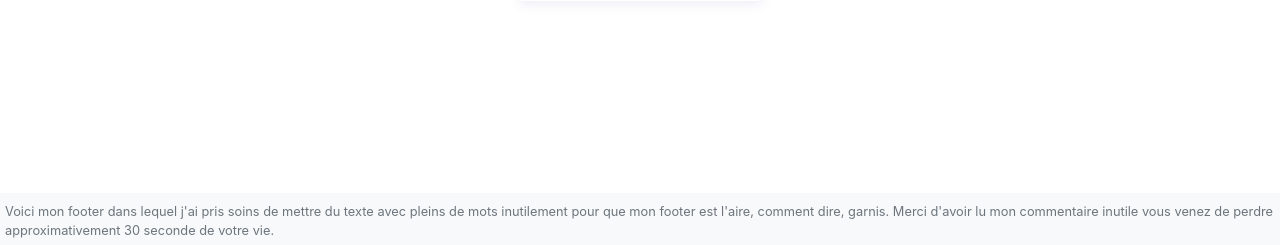
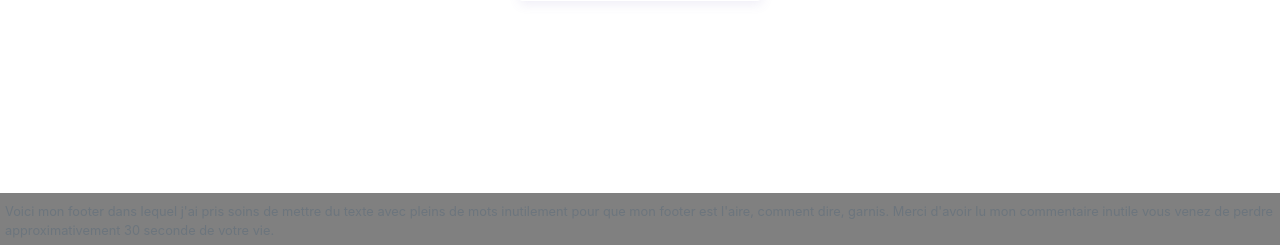
Before and after one commit to Ehacko/DWWN2019_4, a PHP site: page / in a window 1280 px wide. Shown: the part 555-800 px from the top of the page. Run offline with PHP 8.4, Linux system fonts and the light colour scheme.

Commit message:
Update style.css

```diff
--- a/css/style.css
+++ b/css/style.css
@@ -1,6 +1,7 @@
+:root{ --ftcl: none; }
 footer {
     padding: 5px;
-    background-color: #f8f9fa!important;
+    background-color: var(--ftcl)!important;
     position: fixed;
     left: 0;
     bottom: 0;
```
